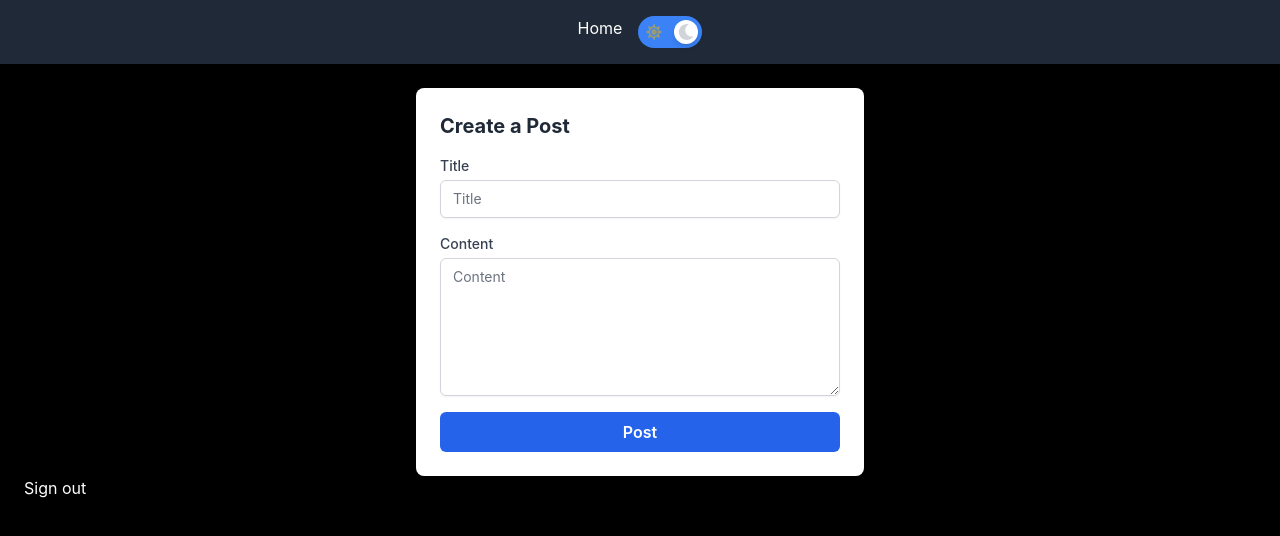
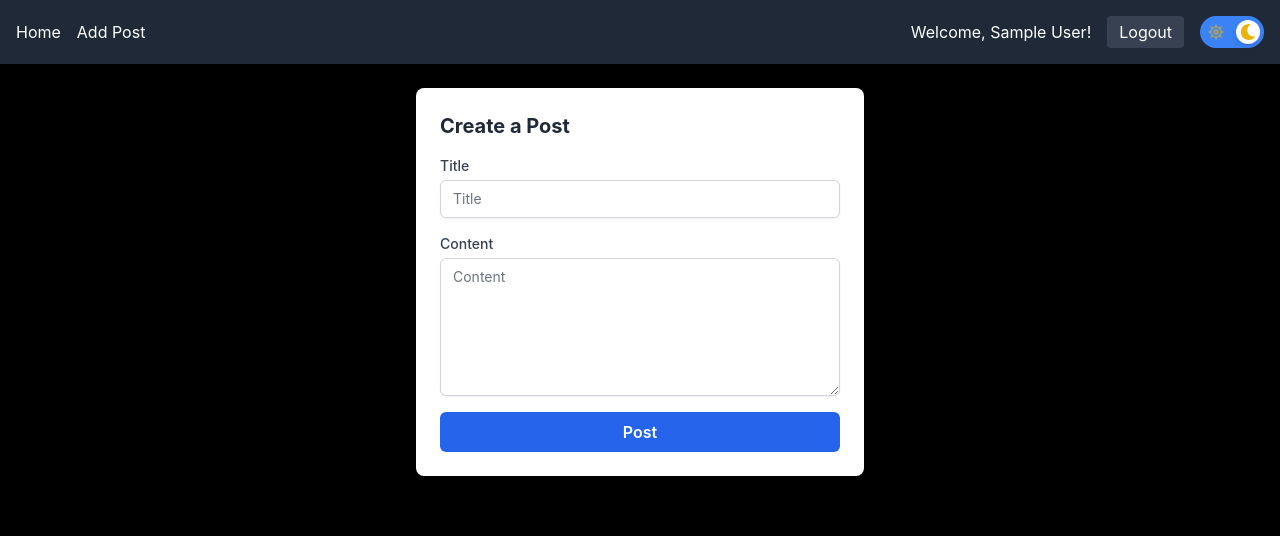
Before and after one commit to ghostmonk/turbulence, a Next.js app in the folder frontend/: page /edit in a window 1280 px wide. Shown: the top 536 px of the page. Built offline with nearby package versions, Linux system fonts and the light colour scheme; no server answers; sample sign-in values are in the browser's storage.

Commit message:
consolidated all links into TopNav and fixed layout. Added redirect from edit page when not logged in

```diff
--- a/frontend/src/components/Layout.tsx
+++ b/frontend/src/components/Layout.tsx
@@ -1,6 +1,5 @@
-import React, { ReactNode } from 'react';
-import Link from 'next/link';
-import ThemeToggle from './ThemeToggle';
+import React, { ReactNode } from "react";
+import TopNav from "./TopNav";
 
 interface LayoutProps {
     children: ReactNode;
@@ -9,16 +8,7 @@ interface LayoutProps {
 const Layout: React.FC<LayoutProps> = ({ children }) => {
     return (
         <div>
-            <nav className="bg-gray-800 text-white p-4">
-                <ul className="flex justify-center space-x-4">
-                    <li>
-                        <Link href="/">Home</Link>
-                    </li>
-                    <li>
-                        <ThemeToggle/>
-                    </li>
-                </ul>
-            </nav>
+            <TopNav />
             <main className="p-6">{children}</main>
         </div>
     );
--- a/frontend/src/components/ThemeToggle.tsx
+++ b/frontend/src/components/ThemeToggle.tsx
@@ -36,7 +36,7 @@ export default function ThemeToggle() {
             </div>
 
             <div className="absolute right-2 top-1/2 -translate-y-1/2">
-                <FaMoon className={`text-gray-300 ${theme === "light" ? "opacity-50" : "opacity-100"}`} size={16}/>
+                <FaMoon className={`text-yellow-500 ${theme === "light" ? "opacity-50" : "opacity-100"}`} size={16}/>
             </div>
         </div>
     );
--- /dev/null
+++ b/frontend/src/components/TopNav.tsx
@@ -0,0 +1,49 @@
+import Link from "next/link";
+import ThemeToggle from "./ThemeToggle";
+import { useSession, signIn, signOut } from "next-auth/react";
+
+export default function TopNav() {
+    const { data: session } = useSession();
+
+    return (
+        <nav className="bg-gray-800 text-white p-4">
+            {/* Flex container for the entire navigation */}
+            <div className="flex justify-between items-center">
+                {/* Left: Navigation Links */}
+                <div className="flex space-x-4">
+                    <Link href="/" className="hover:underline">
+                        Home
+                    </Link>
+                    {session && (
+                        <Link href="/edit" className="hover:underline">
+                            Add Post
+                        </Link>
+                    )}
+                </div>
+
+                {/* Right: Theme Toggle and Login/Logout */}
+                <div className="flex items-center space-x-4">
+                    {session ? (
+                        <div className="flex items-center space-x-4">
+                            <span>Welcome, {session.user?.name || "User"}!</span>
+                            <button
+                                onClick={() => signOut()}
+                                className="px-3 py-1 bg-gray-700 text-white hover:bg-gray-600 rounded transition duration-200"
+                            >
+                                Logout
+                            </button>
+                        </div>
+                    ) : (
+                        <button
+                            onClick={() => signIn("google")}
+                            className="px-3 py-1 bg-gray-700 text-white hover:bg-gray-600 rounded transition duration-200"
+                        >
+                            Sign in
+                        </button>
+                    )}
+                    <ThemeToggle />
+                </div>
+            </div>
+        </nav>
+    );
+}
--- a/frontend/src/pages/edit.tsx
+++ b/frontend/src/pages/edit.tsx
@@ -1,8 +1,12 @@
-import { useSession, signIn, signOut } from "next-auth/react";
-import React, { useState } from "react";
+import { useSession, signIn } from "next-auth/react";
+import { useRouter } from "next/router";
+import React, { useState, useEffect } from "react";
 
 const EditPage: React.FC = () => {
-    const { data: session } = useSession();
+    const { data: session, status } = useSession();
+    const router = useRouter();
+    useEffect(() => { if (status === "unauthenticated") { router.replace("/") } }, [status, router]);
+
     const [title, setTitle] = useState("");
     const [content, setContent] = useState("");
     const [isLoading, setIsLoading] = useState(false);
@@ -10,7 +14,6 @@ const EditPage: React.FC = () => {
     const handleSubmit = async (e: React.FormEvent) => {
         e.preventDefault();
         setIsLoading(true);
-        console.log("Session data:", session);
         try {
             const response = await fetch("/api/posts", {
                 method: "POST",
@@ -42,8 +45,7 @@ const EditPage: React.FC = () => {
     if (!session) {
         return (
             <div>
-                <h1>Please sign in</h1>
-                <button onClick={() => signIn("google")}>Sign in with Google</button>
+                <button onClick={() => signIn("google")}>Sign in</button>
             </div>
         );
     }
@@ -96,7 +98,6 @@ const EditPage: React.FC = () => {
                     {isLoading ? "Posting..." : "Post"}
                 </button>
             </form>
-            <button onClick={() => signOut()}>Sign out</button>
         </div>
     );
 };
```
Also changed, not shown: frontend/src/hooks/useAuth.ts (added, +20 -0 lines).
